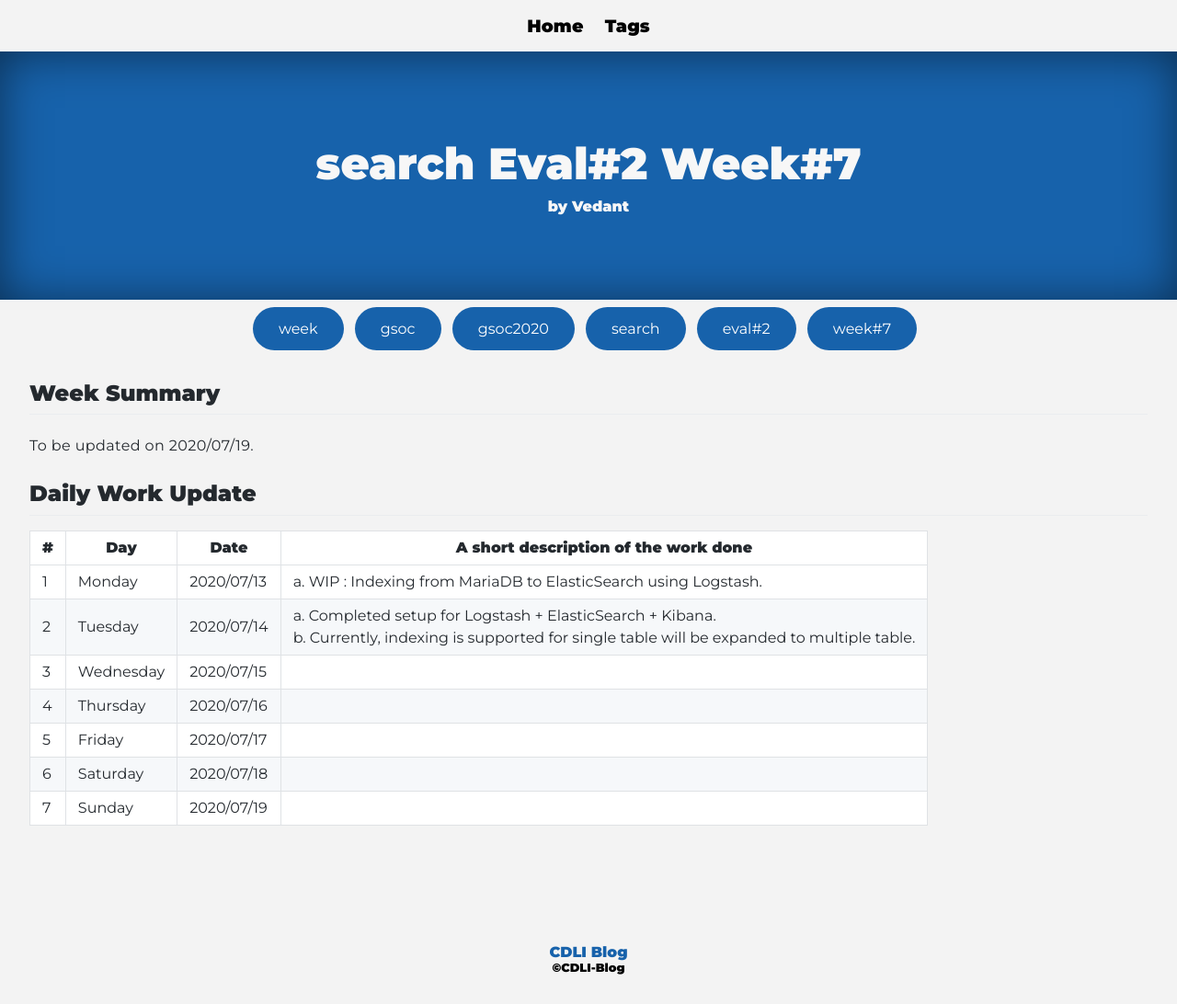
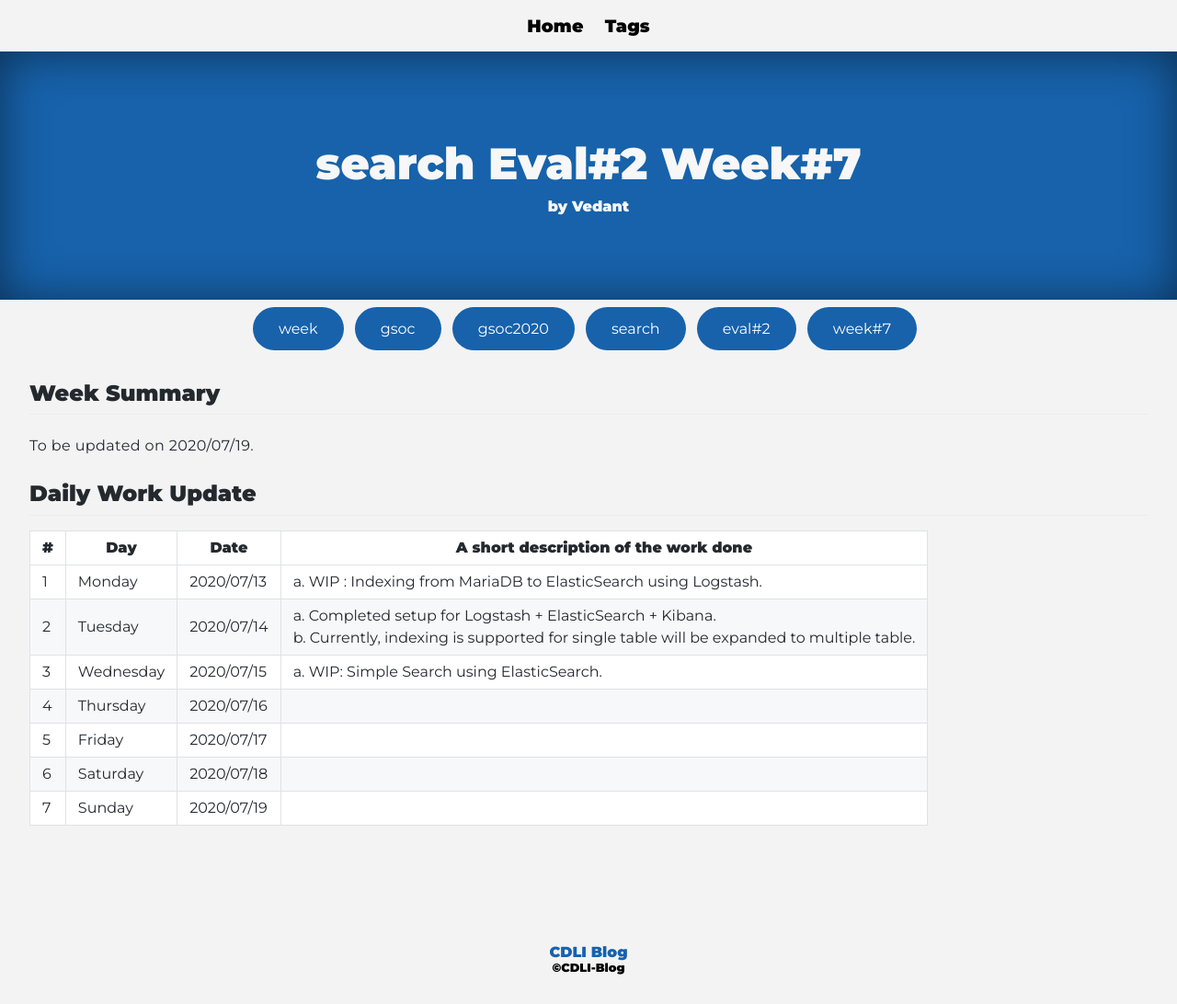
Before and after one commit to cdli-gh/blog, a Jekyll site: the page built from _blog/gsoc20/search/posts/08_week7.md, in a window 1280 px wide. Shown: the whole page at 92% size. Built offline with Jekyll 4.4.1, drawn with Linux system fonts in a browser that asks for light colours; Markdown is read by kramdown in place of the engine named in the settings.

Commit message:
Search : DailyUpdates 7:3

```diff
--- a/_blog/gsoc20/search/posts/08_week7.md
+++ b/_blog/gsoc20/search/posts/08_week7.md
@@ -15,7 +15,7 @@ To be updated on 2020/07/19.
 |---	|---	|---	|---	|
 |1   	| Monday 	|   2020/07/13	| a. WIP : Indexing from MariaDB to ElasticSearch using Logstash. |
 |2   	| Tuesday  	|   2020/07/14	|  a. Completed setup for Logstash + ElasticSearch + Kibana. <br> b. Currently, indexing is supported for single table will be expanded to multiple table. 	|
-|3   	| Wednesday  	|  2020/07/15 	|   	|
+|3   	| Wednesday  	|  2020/07/15 	| a. WIP: Simple Search using ElasticSearch.  	|
 |4   	| Thursday  	|   2020/07/16	|   	|
 |5   	| Friday  	|   2020/07/17	|   	|
 |6   	| Saturday  	|   2020/07/18	|   	|
```
